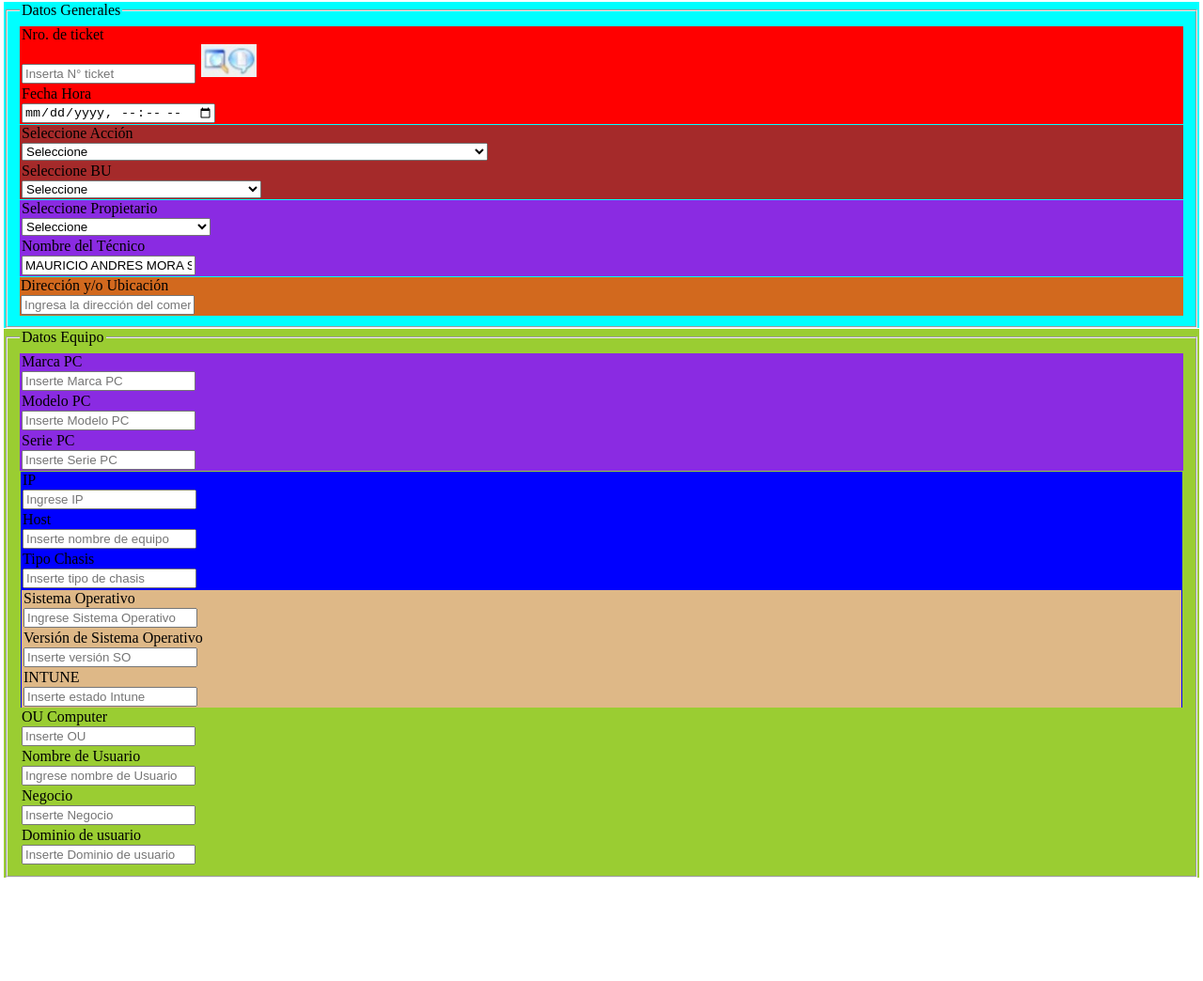
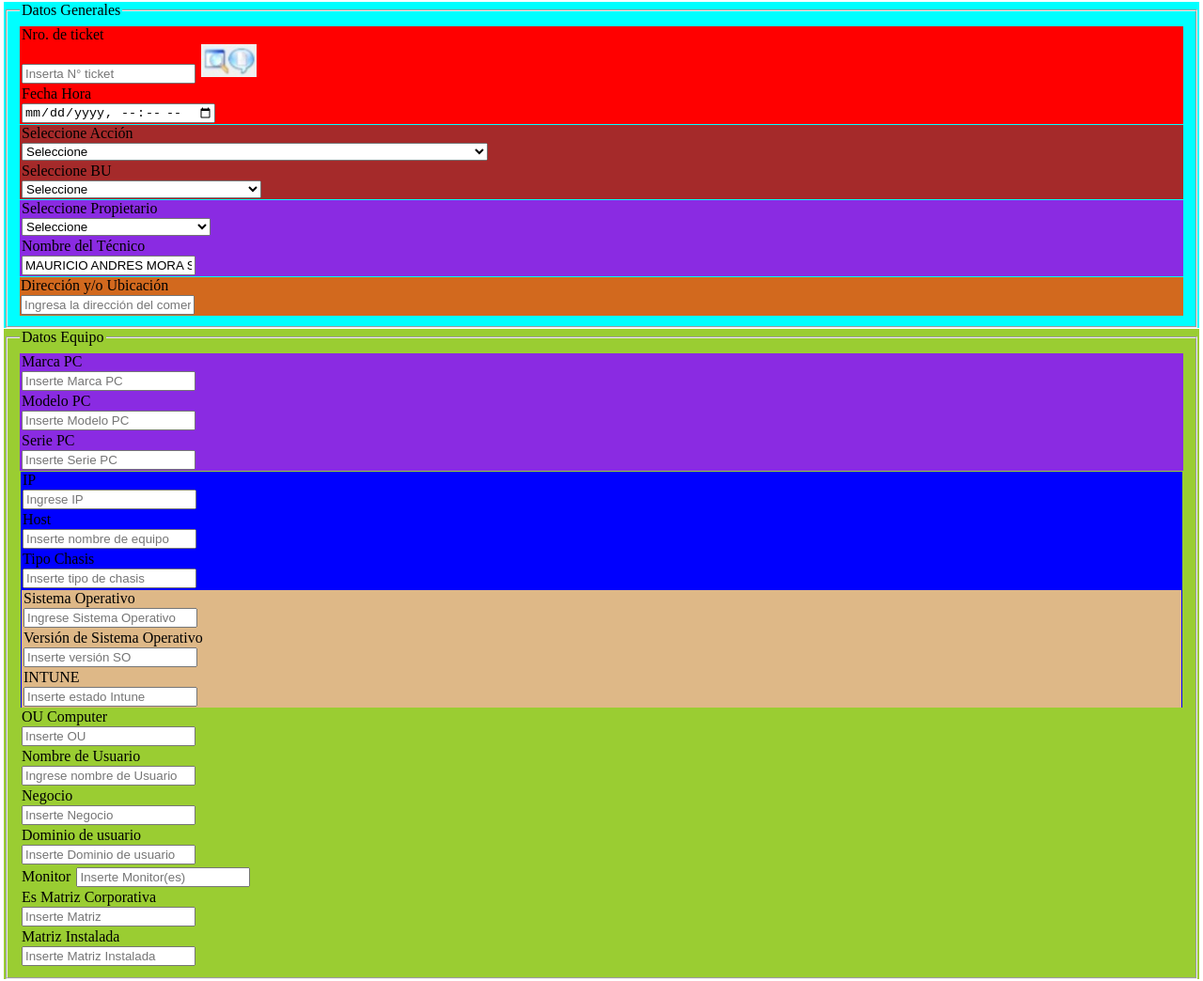
Before and after one commit to KhristShowIP993/Proyecto-FA, a plain HTML site: page index.html in a window 1280 px wide. Shown: the whole page at 94% size. Before the commit the page ends 936 px from the top, so only its background shows below. Drawn offline with Linux system fonts and the light colour scheme.

Commit message:
Primer segmento de datos estructura HTML finalizada

```diff
--- a/index.html
+++ b/index.html
@@ -116,7 +116,8 @@
                         </div>
                     </div>
                     <!--Segundo  segmento-->
-                    <div class="SegundoTercerSegmento"> <!--Padre para Segundo y tercer segmento. OU Computer debe cubrir estos dos segmentos-->
+                    <div class="SegundoTercerSegmento">
+                        <!--Padre para Segundo y tercer segmento. OU Computer debe cubrir estos dos segmentos-->
                         <div class="IPHostChasis">
                             <div class="IP">
                                 <label for="IP">IP</label><br>
@@ -152,7 +153,8 @@
                         </div>
                     </div>
                     <!--Cuarto segmento-->
-                        <div class="CuartoQuintoSegmento"> <!--Padre para Segundo y tercer segmento. OU Computer debe cubrir estos dos segmentos-->
+                    <div class="CuartoQuintoSegmento">
+                        <!--Padre para Segundo y tercer segmento. OU Computer debe cubrir estos dos segmentos-->
                         <div class="NombreUsuario">
                             <label for="NombreUsuario">Nombre de Usuario</label><br>
                             <input type="text" placeholder="Ingrese nombre de Usuario">
@@ -165,6 +167,20 @@
                             <label for="Dominio">Dominio de usuario</label><br>
                             <input type="text" placeholder="Inserte Dominio de usuario">
                         </div>
+                        <div class="Monitor">
+                            <label for="Monitor">Monitor</label>
+                            <input type="text" placeholder="Inserte Monitor(es)">
+                        </div>
+                    </div>
+                    <div class="QuintoSegmento">
+                        <div class="Matriz">
+                            <label for="Matriz">Es Matriz Corporativa</label><br>
+                            <input type="text" placeholder="Inserte Matriz">
+                        </div>
+                        <div class="MatrizInstalada">
+                            <label for="MatrizInstalada"> Matriz Instalada</label><br>
+                            <input type="text" placeholder="Inserte Matriz Instalada">
+                        </div>
                     </div>
         </div>
         </div>
```
Lines whose indentation alone changed are shown as unchanged.
